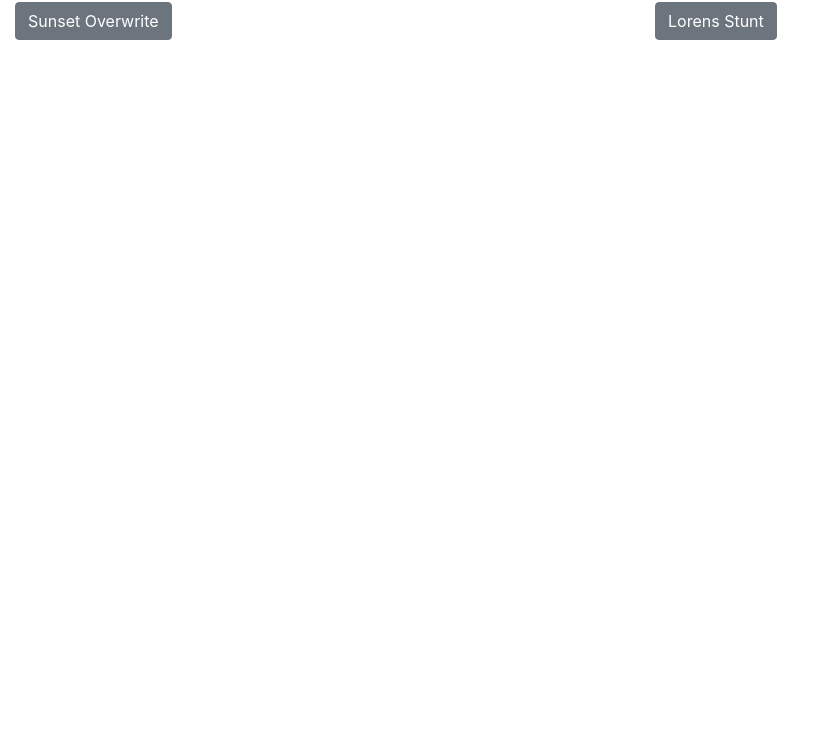
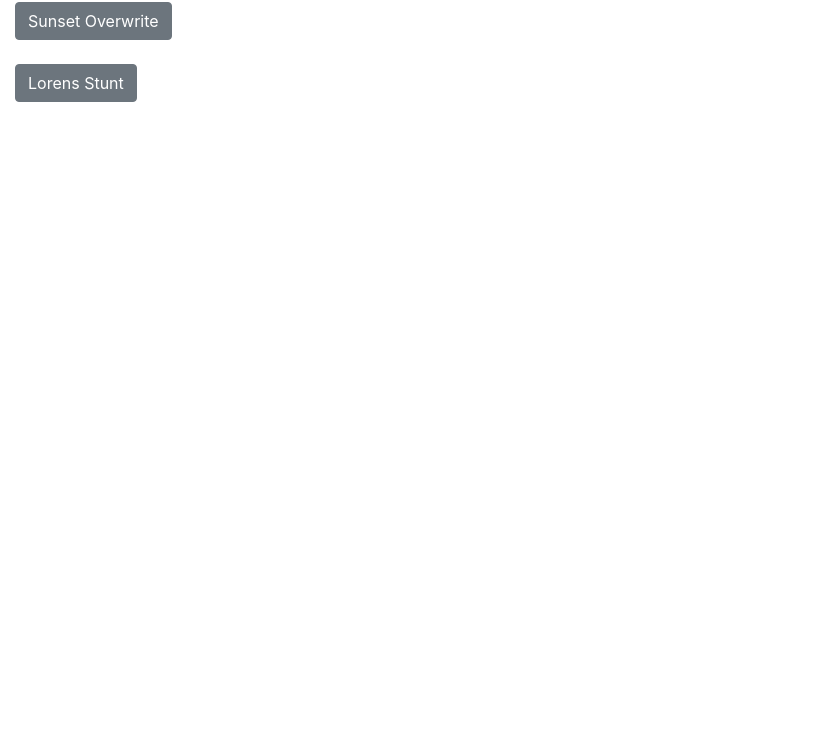
Before and after one commit to NTF121/trackermusic, a plain HTML site: page index.html in a window 1280 px wide. Shown: the part 54-800 px from the top of the page, without its empty margins (0-825 px from the left). Drawn offline with nearby package versions, Linux system fonts and the light colour scheme.

Commit message:
Update index.html

```diff
--- a/index.html
+++ b/index.html
@@ -14,13 +14,8 @@
   <body>
     <div class="container-fluid">
       <h1>Choose a track:</h1>
-      <div class="row">
-        <div class="col">
-          <a class="btn btn-secondary" href="sunset overwrite.html" role="button">Sunset Overwrite</a>
-        </div>
-        <div class="col">
-          <a class="btn btn-secondary" href="lorens stunt.html" role="button">Lorens Stunt</a>
-        </div>
+      <a class="btn btn-secondary" href="sunset overwrite.html" role="button">Sunset Overwrite</a><br><br>
+      <a class="btn btn-secondary" href="lorens stunt.html" role="button">Lorens Stunt</a>
     </div>
 
 
```
